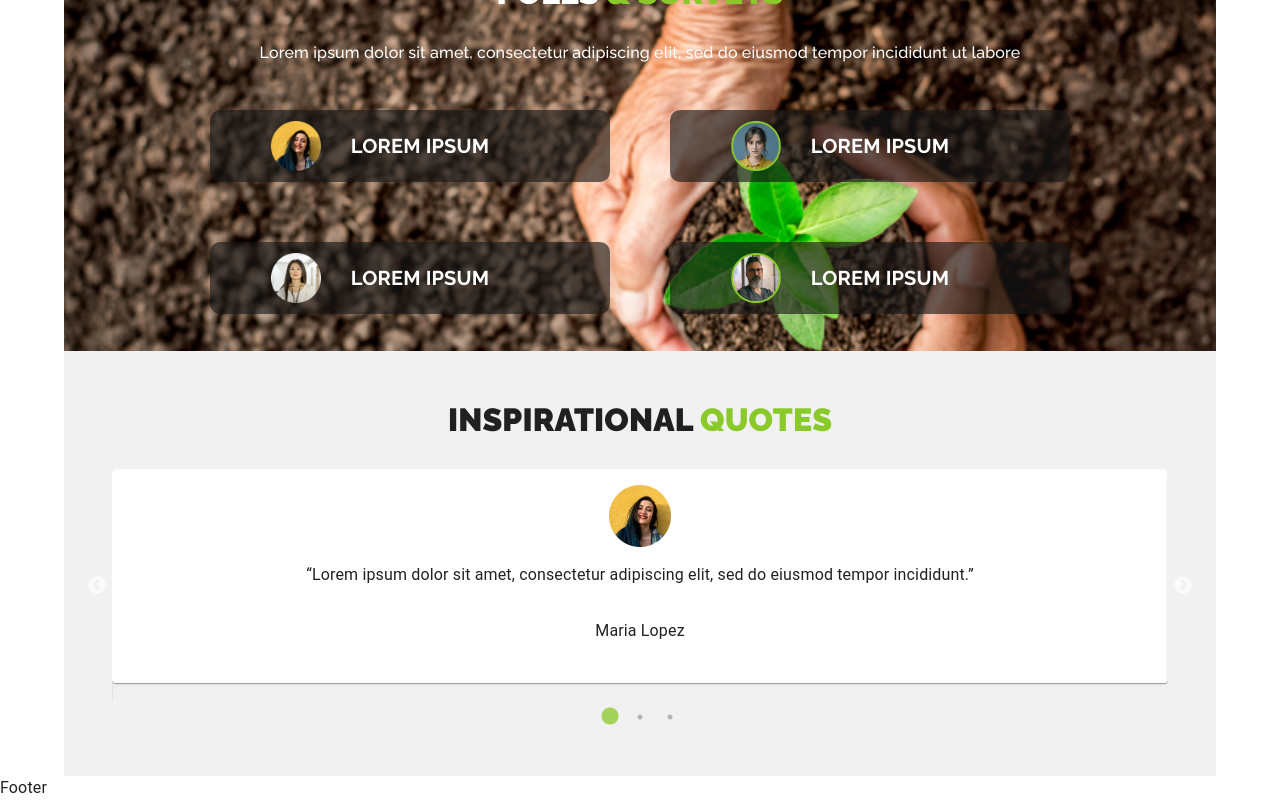
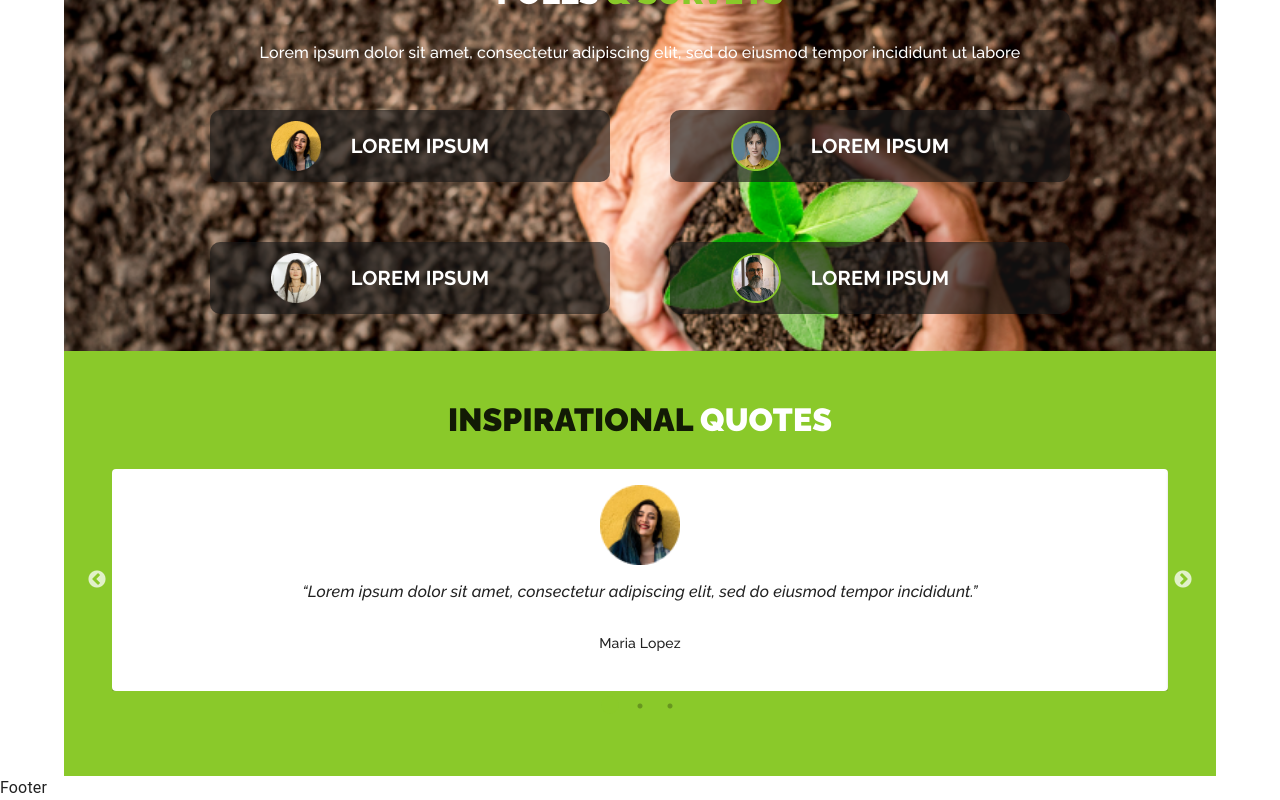
Before and after one commit to vavva1987/ecotour-project, a React (Create React App) app: page / in a window 1280 px wide. Shown: the part 2762-3562 px from the top of the page. Built offline with nearby package versions, Linux system fonts and the light colour scheme.

Commit message:
create SecondBlogPost files

```diff
--- a/src/components/CarouselFrame/CarouselFrame.scss
+++ b/src/components/CarouselFrame/CarouselFrame.scss
@@ -1,6 +1,6 @@
 .carousel-frame {
     height: 425px;
-    background-color: #f1f1f1;
+    background-color: #8ac92a;
 
     .carousel-frame-title {
         text-align: center;
@@ -15,9 +15,30 @@
             line-height: 140.625%;
             text-transform: uppercase;
             span {
-                color: #8ac92a;
+                color: #ffffff;
             }
         }
+    }
+}
+
+.carousel-frame-slide {
+    img {
+        width: 80px;
+        height: 80px;
+    }
+    .slide-title {
+        font-family: Raleway;
+        font-size: 16px;
+        font-style: italic;
+        font-weight: 500;
+        line-height: 140.625%;
+    }
+    .slide-name {
+        font-family: Raleway;
+        font-size: 14px;
+        font-style: normal;
+        font-weight: 500;
+        line-height: 140.625%;
     }
 }
 
--- a/src/components/CarouselFrame/CarouselFrame.tsx
+++ b/src/components/CarouselFrame/CarouselFrame.tsx
@@ -18,7 +18,17 @@ const CarouselFrame = (props: Props) => {
     }
 
     return (
-        <Container maxWidth="lg" className="carousel-frame">
+        <Container
+            maxWidth="lg"
+            className="carousel-frame"
+            sx={{
+                backgroundImage: '/public/images/bg-frame-slider.jpg',
+                backgroundRepeat: 'no-repeat',
+                backgroundSize: 'cover,',
+                maxWidth: '1000px',
+                height: '200px',
+            }}
+        >
             <div className="carousel-frame-title">
                 <h2>
                     Inspirational <span>quotes</span>
--- a/src/components/CarouselFrame/CarouselFrameSlide.tsx
+++ b/src/components/CarouselFrame/CarouselFrameSlide.tsx
@@ -19,14 +19,14 @@ const CarouselFrameSlide = ({ id, image, title, name }: Props) => {
                     alignItems: 'center',
                 }}
             >
-                <div className="slise-img">
+                <div className="slide-img">
                     <img src={image} alt={title} />
                 </div>
                 <div>
-                    <p className="slise-title">{title}</p>
+                    <p className="slide-title">{title}</p>
                 </div>
                 <div>
-                    <p className="slise-name">{name}</p>
+                    <p className="slide-name">{name}</p>
                 </div>
             </CardContent>
         </Card>
```
Also changed, not shown: src/components/SecondBlogPost/SecondBlogPost.tsx (added, +7 -0 lines), src/components/SecondBlogPost/SecondBlogPostImg.tsx (added, +7 -0 lines), src/components/SecondBlogPost/SecondBlogPostTitle.tsx (added, +7 -0 lines), src/components/SecondBlogPost/SecondBlogPost.scss (added), 2 other files (tests, documents, lock files or other folders).
